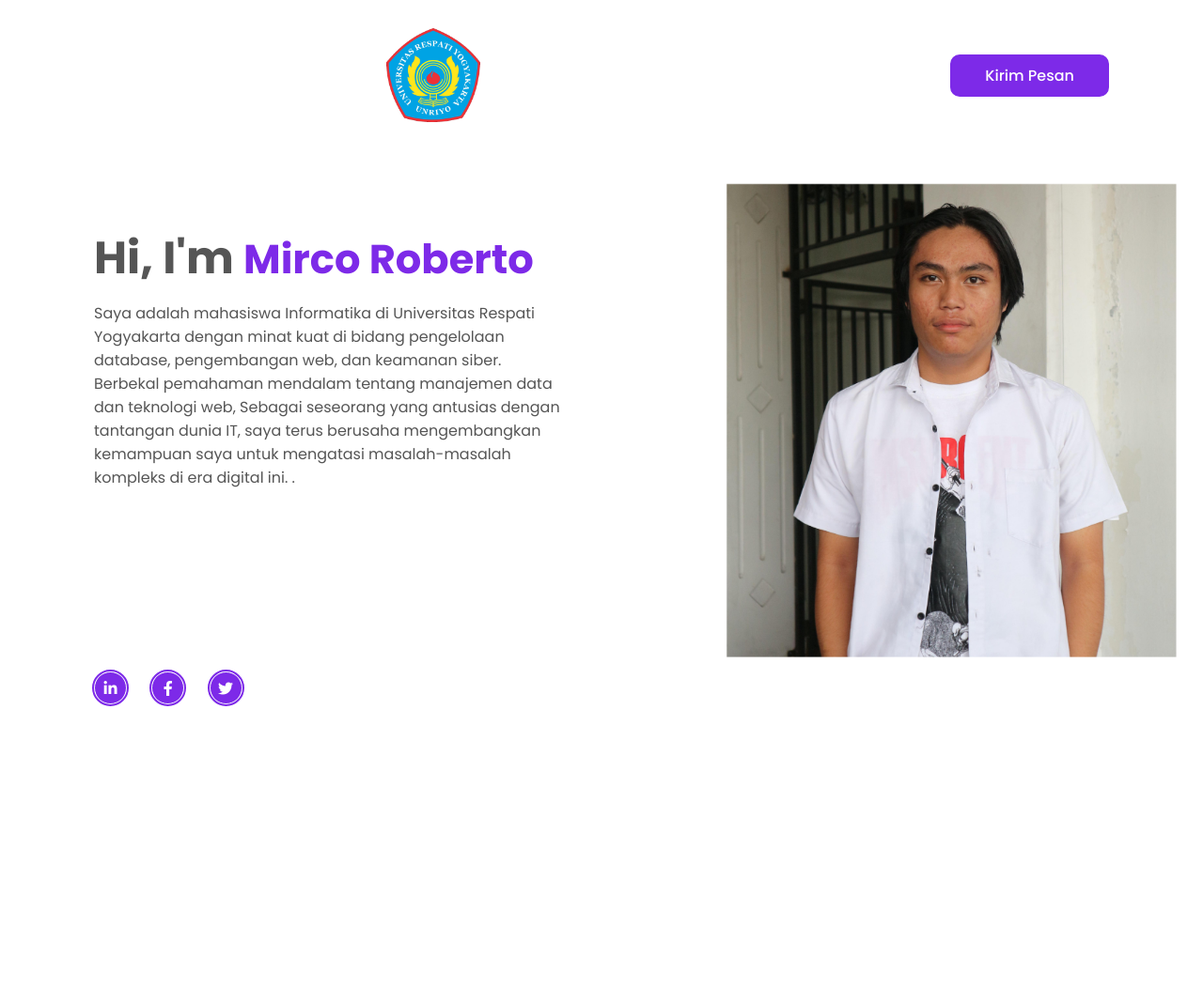
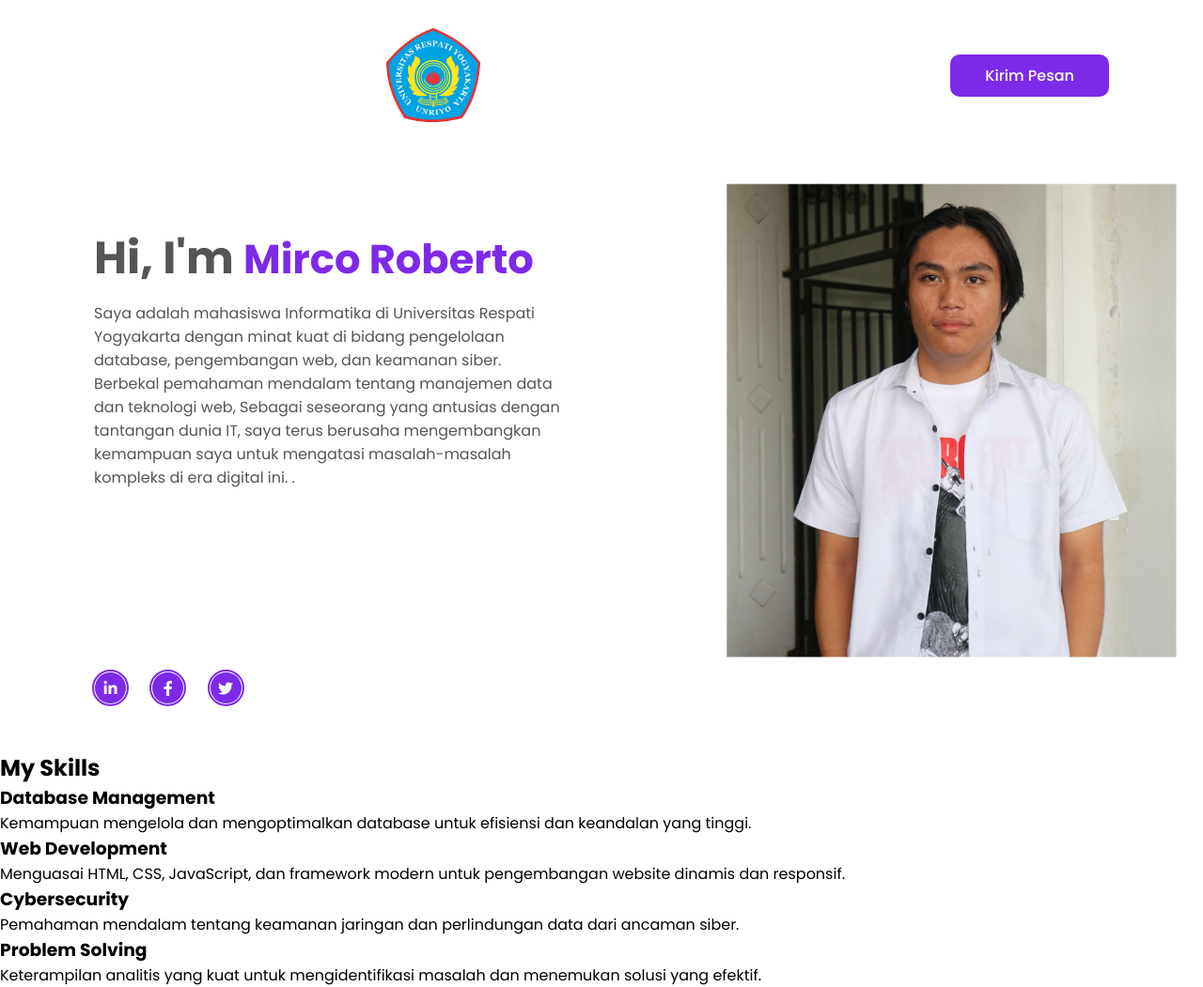
Before and after one commit to MircoRoberto/website-portofolio, a plain HTML site: page index.html in a window 1280 px wide. Shown: the whole page at 94% size. Before the commit the page ends 800 px from the top, so only its background shows below. Drawn offline with Linux system fonts and the light colour scheme.

Commit message:
Update index.html

```diff
--- a/index.html
+++ b/index.html
@@ -28,5 +28,26 @@
 
         </div>
     </section>
+    <section class="skills">
+        <h2>My Skills</h2>
+        <div class="skills-container">
+            <div class="skill">
+                <h3>Database Management</h3>
+                <p>Kemampuan mengelola dan mengoptimalkan database untuk efisiensi dan keandalan yang tinggi.</p>
+            </div>
+            <div class="skill">
+                <h3>Web Development</h3>
+                <p>Menguasai HTML, CSS, JavaScript, dan framework modern untuk pengembangan website dinamis dan responsif.</p>
+            </div>
+            <div class="skill">
+                <h3>Cybersecurity</h3>
+                <p>Pemahaman mendalam tentang keamanan jaringan dan perlindungan data dari ancaman siber.</p>
+            </div>
+            <div class="skill">
+                <h3>Problem Solving</h3>
+                <p>Keterampilan analitis yang kuat untuk mengidentifikasi masalah dan menemukan solusi yang efektif.</p>
+            </div>
+        </div>
+    </section>
 </body>
 </html>
```
